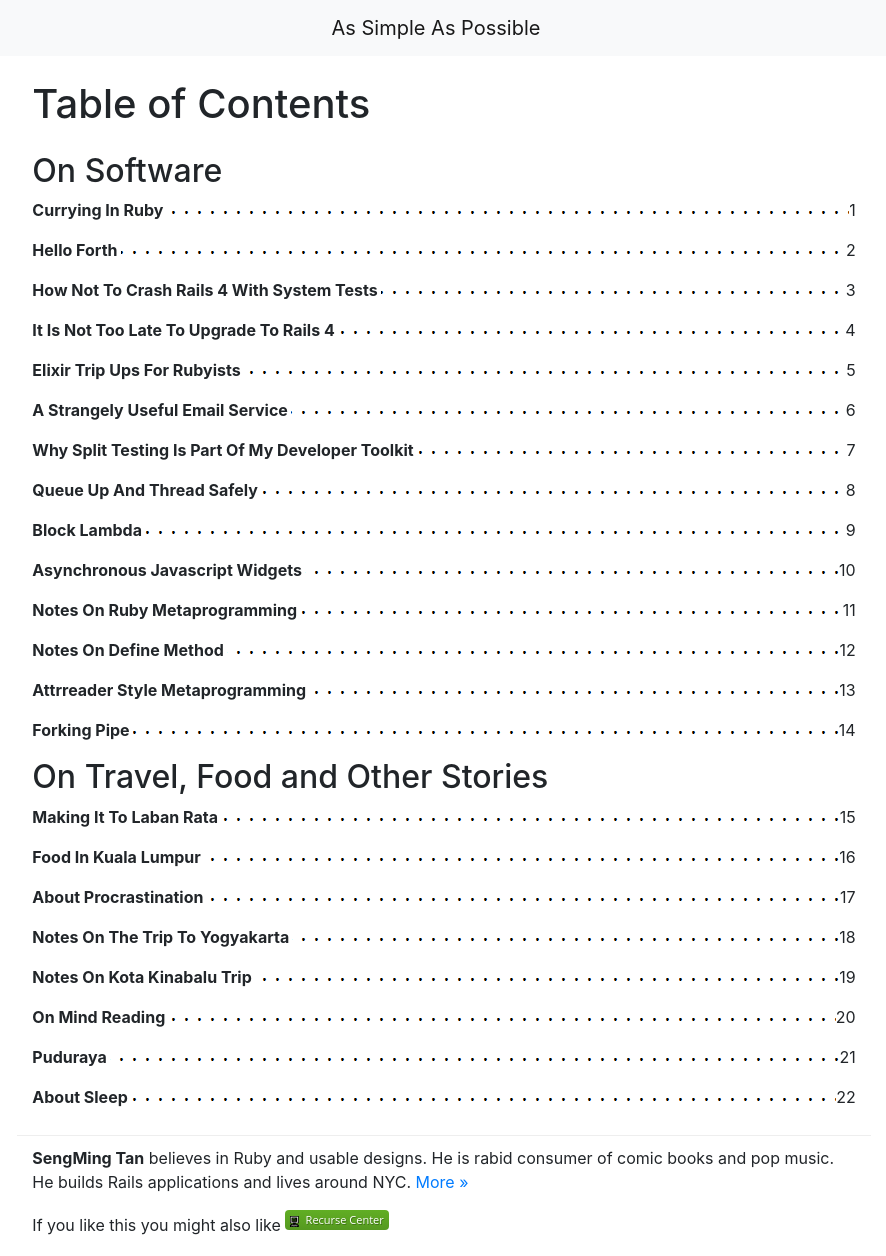
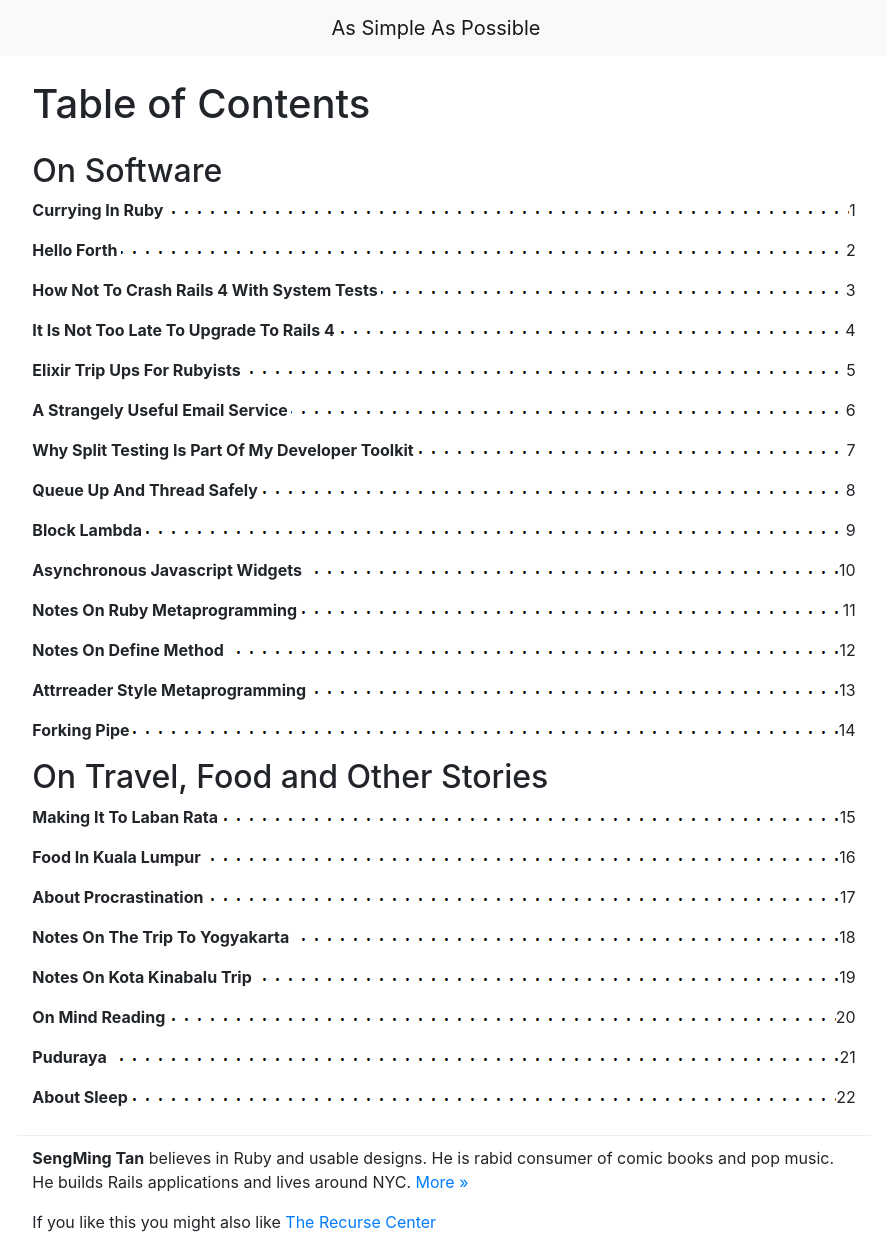
Before and after one commit to tansengming/tansengming.github.com, a Jekyll site: the page built from index.html, in a window 1280 px wide. Shown: the whole page, without its empty margins (196-1082 px from the left). Built offline with Jekyll 4.4.1, drawn with Linux system fonts in a browser that asks for light colours; comment, search, counter and statistics services are not loaded.

Commit message:
removes fancy RC pill

```diff
--- a/_includes/rc_badge.html
+++ b/_includes/rc_badge.html
@@ -1,35 +1,8 @@
 <div class="row justify-content-md-center">
   <div class="col-md-offset-2 col-md-8 col-sm-12 col-sm-offset-0">
     If you like this you might also like
-    <div class="rc-pill">
-      <a href="https://www.recurse.com/scout/click?t=ba1ec650f5064a591044b4380733aa8c" title="Made with love at the Recurse Center">
-        <div class="r">
-            <i class="icon-svg">
-              <svg viewBox="0 0 12 15">
-                <rect x="0" y="0" width="12" height="10" fill="black"></rect>
-                <rect x="1" y="1" width="10" height="8" fill="white"></rect>
-                <rect x="2" y="2" width="8" height="6" fill="black"></rect>
-                <rect x="2" y="3" width="1" height="1" fill="#61ae24"></rect>
-                <rect x="4" y="3" width="1" height="1" fill="#61ae24"></rect>
-                <rect x="6" y="3" width="1" height="1" fill="#61ae24"></rect>
-                <rect x="3" y="5" width="2" height="1" fill="#61ae24"></rect>
-                <rect x="6" y="5" width="2" height="1" fill="#61ae24"></rect>
-                <rect x="4" y="9" width="4" height="3" fill="black"></rect>
-                <rect x="1" y="11" width="10" height="4" fill="black"></rect>
-                <rect x="0" y="12" width="12" height="3" fill="black"></rect>
-                <rect x="2" y="13" width="1" height="1" fill="white"></rect>
-                <rect x="3" y="12" width="1" height="1" fill="white"></rect>
-                <rect x="4" y="13" width="1" height="1" fill="white"></rect>
-                <rect x="5" y="12" width="1" height="1" fill="white"></rect>
-                <rect x="6" y="13" width="1" height="1" fill="white"></rect>
-                <rect x="7" y="12" width="1" height="1" fill="white"></rect>
-                <rect x="8" y="13" width="1" height="1" fill="white"></rect>
-                <rect x="9" y="12" width="1" height="1" fill="white"></rect>
-              </svg>
-            </i>
-          <span>Recurse Center</span>
-        </div>
-      </a>
-    </div>
+    <a href="https://www.recurse.com/scout/click?t=ba1ec650f5064a591044b4380733aa8c" title="Made with love at the Recurse Center">
+      The Recurse Center
+    </a>
   </div>
 </div>
--- a/stylesheets/styles.css
+++ b/stylesheets/styles.css
@@ -79,11 +79,3 @@ dt { float:left;padding-right:3px }
   }
 
 dd {margin:0;float:right;}
-
-/* RC Pill */
-.rc-pill {  font-family: 'Open Sans', sans-serif;  border-radius: 4px;  display: inline-block;  position: relative;  overflow: hidden;  white-space: nowrap;  font-size: 11px;  cursor: pointer;}
-.rc-pill strong {  font-weight: bold;}
-.rc-pill a {  color: white;  text-shadow: rgba(1, 1, 1, 0.3) 0.75px 0.75px 0px;}
-.rc-pill div {  display: inline-block;  padding: 2px 5px 2px 5px;}
-.rc-pill .r {  background: #61ae24;  background: -webkit-linear-gradient(#61ae24, #559920);  background: linear-gradient(#61ae24, #559920);}
-.rc-pill i.icon-svg svg {  height: 1em;  margin-right: 0.33em;  margin-bottom: -1px;  display: inline-block;}
```
